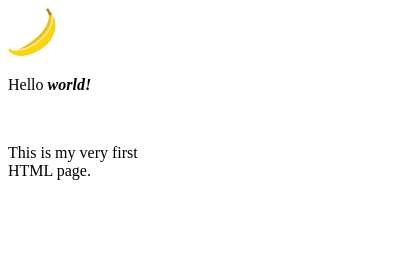
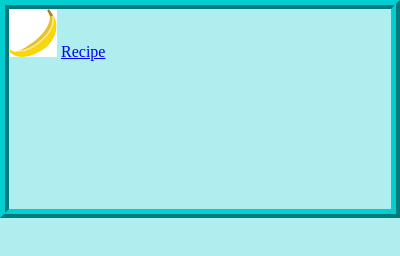
Before and after one commit to katrinaduong/HOTH-Feed-Me, a browser extension: page Chrome Extension/popup.html in a window 400 px wide. Drawn offline with Linux system fonts and the light colour scheme.

Commit message:
colored the popup and added a link

```diff
--- a/Chrome Extension/popup.html
+++ b/Chrome Extension/popup.html
@@ -6,16 +6,15 @@
     <title>Feed Me a Recipe!</title>
   </head>
 
+
   <body>
-    <div class="window">
+      <div class="window">
 
-    <img src="icon48.png" alt="Error, icon cannot display" style="width:48px;height:48px;">
+      <img src="icon48.png" alt="Error, icon cannot display" style="width:48px;height:48px;">
+      <a href="http://www.foodnetwork.com/recipes/food-network-kitchen/french-macarons" target="_blank">Recipe</a>
 
-   <p>Hello <em><strong>world!</strong></em><p>
-   <br>
-   <p>This is my very first HTML page.<p>
 
-   </div>
+      </div>
   </body>
 
 </html>
--- a/Chrome Extension/popup_style.css
+++ b/Chrome Extension/popup_style.css
@@ -1,3 +1,13 @@
 .window {
- width: 150px;
+ width: 200px;
+ height: 200px;
 }
+
+body {
+    background-color: paleturquoise;
+
+    border-style: ridge;
+    border-width: 9px;
+    border-color: darkturquoise;
+    margin: 0 0 0 0;
+}
```
